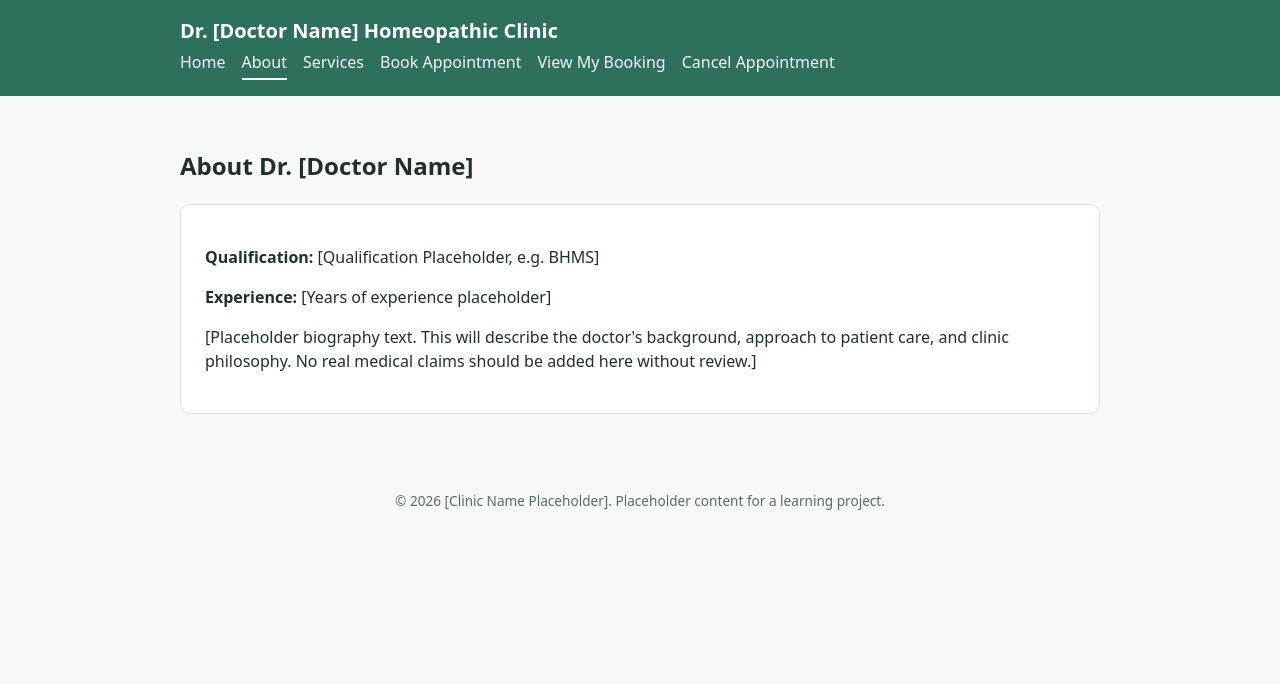
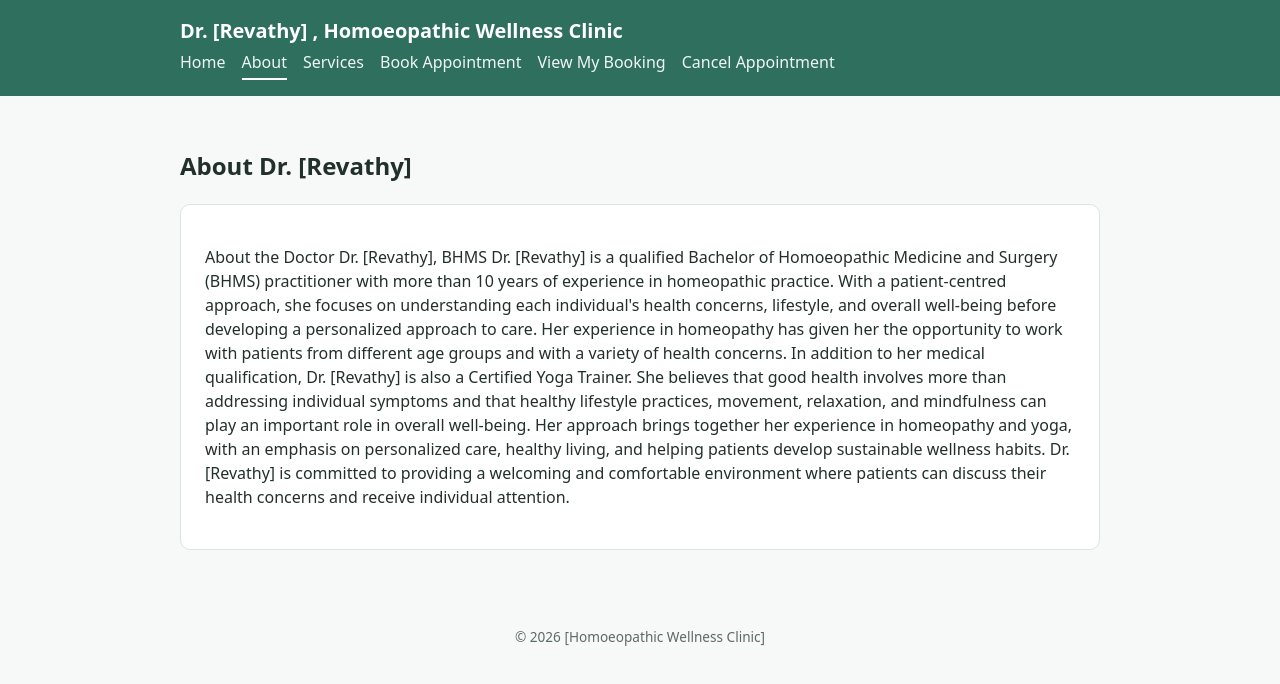
Before and after one commit to hwclinic/doctor-appointment-booking, a plain HTML site: page about.html in a window 1280 px wide. Drawn offline with Linux system fonts and the light colour scheme.

Commit message:
Information updated

```diff
--- a/about.html
+++ b/about.html
@@ -9,7 +9,7 @@
 <body>
   <header class="site-header">
     <div class="container">
-      <a class="site-title" href="index.html">Dr. [Doctor Name] Homeopathic Clinic</a>
+      <a class="site-title" href="index.html">Dr. [Revathy] , Homoeopathic Wellness Clinic</a>
       <nav class="site-nav">
         <a href="index.html">Home</a>
         <a href="about.html" aria-current="page">About</a>
@@ -23,14 +23,21 @@
 
   <main class="container">
     <section>
-      <h1>About Dr. [Doctor Name]</h1>
+      <h1>About Dr. [Revathy]</h1>
       <div class="card">
-        <p><strong>Qualification:</strong> [Qualification Placeholder, e.g. BHMS]</p>
-        <p><strong>Experience:</strong> [Years of experience placeholder]</p>
-        <p>
-          [Placeholder biography text. This will describe the doctor's
-          background, approach to patient care, and clinic philosophy.
-          No real medical claims should be added here without review.]
+          <p>
+          About the Doctor
+Dr. [Revathy], BHMS
+
+Dr. [Revathy] is a qualified Bachelor of Homoeopathic Medicine and Surgery (BHMS) practitioner with more than 10 years of experience in homeopathic practice.
+
+With a patient-centred approach, she focuses on understanding each individual's health concerns, lifestyle, and overall well-being before developing a personalized approach to care. Her experience in homeopathy has given her the opportunity to work with patients from different age groups and with a variety of health concerns.
+
+In addition to her medical qualification, Dr. [Revathy] is also a Certified Yoga Trainer. She believes that good health involves more than addressing individual symptoms and that healthy lifestyle practices, movement, relaxation, and mindfulness can play an important role in overall well-being.
+
+Her approach brings together her experience in homeopathy and yoga, with an emphasis on personalized care, healthy living, and helping patients develop sustainable wellness habits.
+
+Dr. [Revathy] is committed to providing a welcoming and comfortable environment where patients can discuss their health concerns and receive individual attention.
         </p>
       </div>
     </section>
@@ -38,7 +45,7 @@
 
   <footer class="site-footer">
     <div class="container">
-      <p>&copy; 2026 [Clinic Name Placeholder]. Placeholder content for a learning project.</p>
+      <p>&copy; 2026 [Homoeopathic Wellness Clinic]</p>
     </div>
   </footer>
 </body>
--- a/worker/src/routes/admin.js
+++ b/worker/src/routes/admin.js
@@ -265,7 +265,7 @@ export async function generateSlots(request, env) {
   }
 
   const body = await request.json().catch(() => ({}));
-  const days = Math.min(Math.max(Number(body?.days) || 30, 1), 90); // sensible bounds
+  const days = Math.min(Math.max(Number(body?.days) || 15, 1), 90); // sensible bounds
 
   const { results: templateRows } = await env.DB.prepare(
     "SELECT day_of_week, start_time, end_time, slot_duration_minutes FROM weekly_schedule"
```
Also changed, not shown: book.html (+6 -10 lines).
